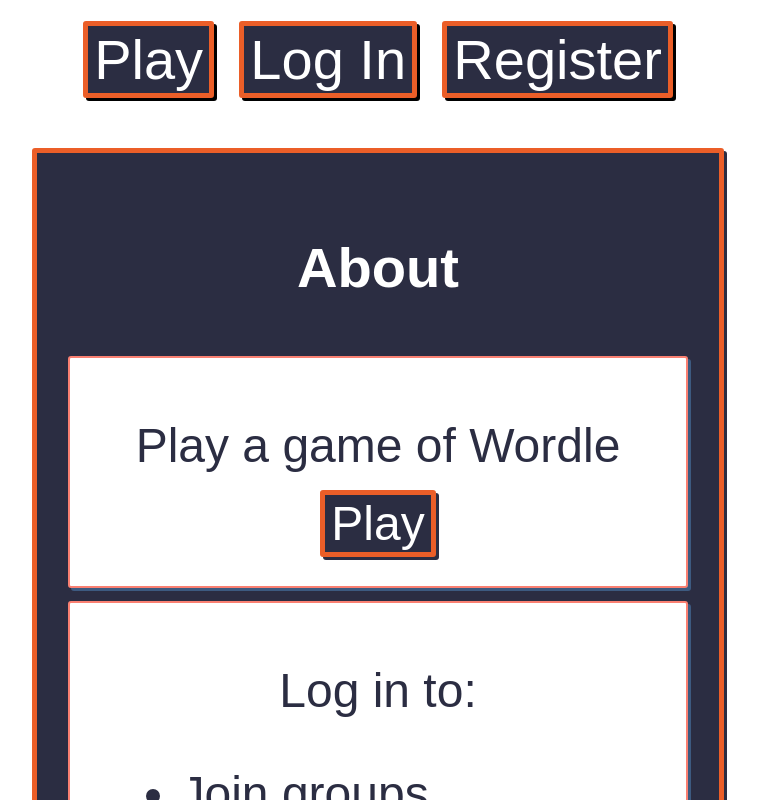
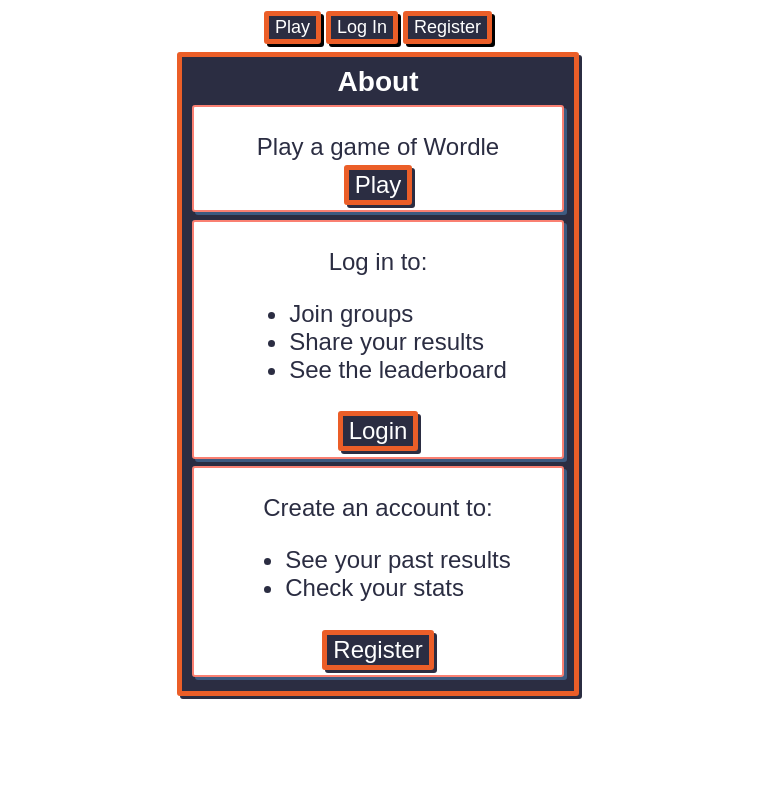
Before and after one commit to leo-mj/wordle-guess-marker, a React (Create React App) app: page / in a window 1280 px wide. Shown: the top 800 px of the page, without its empty margins (262-1020 px from the left). Built offline with nearby package versions, Linux system fonts and the light colour scheme.

Commit message:
Added responsive design for wide screens

```diff
--- a/src/scss/_about-description.scss
+++ b/src/scss/_about-description.scss
@@ -2,22 +2,18 @@
   display: block;
   margin-left: auto;
   margin-right: auto;
-  margin-top: 3%;
-  padding: 2% 2% 2% 2%;
-  width: 50%;
+  margin-top: 2%;
+  padding: 2%;
+  width: 80%;
+  font-size: 400%;
   color: white;
   background-color: #2b2d42;
-  font-size: xxx-large;
   border: 5px solid #eb5e28;
   border-radius: 3px;
   box-shadow: 3px 3px #2b2d42;
   text-align: center;
-}
-
-@media only screen and (max-width: 1200px) {
-  .about {
-    width: 80%;
-    font-size: 400%;
+  h3 {
+    margin: 1%;
   }
 }
 
@@ -49,3 +45,31 @@
     justify-self: center;
   }
 }
+
+@media screen and (min-width: 1200px) {
+  .about {
+    display: block;
+    margin-left: auto;
+    margin-right: auto;
+    margin-top: 0.5%;
+    padding: 0.5%;
+    width: 30%;
+    color: white;
+    background-color: #2b2d42;
+    font-size: x-large;
+    border: 5px solid #eb5e28;
+    border-radius: 3px;
+    box-shadow: 3px 3px #2b2d42;
+    text-align: center;
+    h3 {
+      margin: 0.5%;
+    }
+  }
+
+  .about-section {
+    padding: 0.5%;
+    button {
+      margin: 1%;
+    }
+  }
+}
--- a/src/scss/_groups.scss
+++ b/src/scss/_groups.scss
@@ -153,3 +153,18 @@
   display: flex;
   flex-wrap: wrap;
 }
+
+@media screen and (min-width: 1200px) {
+  .one-group {
+    margin: 1% 30% 1% 30%;
+    font-size: large;
+  }
+
+  .group-button {
+    font-size: large;
+  }
+
+  .group-stat-buttons button {
+    font-size: large;
+  }
+}
--- a/src/scss/_guesses.scss
+++ b/src/scss/_guesses.scss
@@ -8,12 +8,14 @@
   background-color: #8d99ae;
 }
 
+@media screen and (max-width: 1200px) {
   .allRows {
     display: grid;
     grid-template-columns: 18% 18% 18% 18% 18%;
     grid-column-gap: 1%;
     text-align: center;
     justify-content: center;
+  }
 }
 
 .letter {
@@ -41,3 +43,35 @@
   display: flex;
   flex-wrap: wrap;
 }
+
+@media screen and (min-width: 1200px) {
+  .guessDisplay {
+    margin: 0.4% 30% 0.4% 30%;
+    padding-top: 0.1%;
+    padding-bottom: 0.2%;
+  }
+  .allRows {
+    display: grid;
+    grid-template-columns: 10% 10% 10% 10% 10%;
+    grid-column-gap: 0.5%;
+    text-align: center;
+    justify-content: center;
+  }
+
+  .letter {
+    margin: 3% 1% 3% 1%;
+    font-size: large;
+    h1 {
+      font-size: x-large;
+    }
+  }
+
+  .shared-result {
+    font-size: large;
+    h3,
+    p {
+      font-size: x-large;
+      margin: 1%;
+    }
+  }
+}
--- a/src/scss/_guessinput.scss
+++ b/src/scss/_guessinput.scss
@@ -1,7 +1,6 @@
 .inputFields {
   display: flex;
   justify-content: center;
-  margin-top: 2%;
   border: 5px solid #eb5e28;
   border-radius: 3px;
   box-shadow: 3px 3px black;
@@ -33,3 +32,17 @@
     box-shadow: 4px 4px #e0fbfc;
   }
 }
+
+@media screen and (min-width: 1200px) {
+  .inputFields {
+    margin: 0% 35% 0% 35%;
+    padding: 0.5%;
+    input,
+    button {
+      font-size: large;
+    }
+    input {
+      width: 80%;
+    }
+  }
+}
--- a/src/scss/_keyboard.scss
+++ b/src/scss/_keyboard.scss
@@ -31,3 +31,15 @@
 .key:hover {
   box-shadow: 4px 4px #e0fbfc;
 }
+
+@media screen and (min-width: 1200px) {
+  #keyboard {
+    margin: 0% 30% 0% 30%;
+  }
+
+  .key {
+    font-size: large;
+    margin: 0.3%;
+    padding: 2%;
+  }
+}
--- a/src/scss/_menu.scss
+++ b/src/scss/_menu.scss
@@ -16,3 +16,10 @@
 .menu-button:hover {
   box-shadow: 4px 4px #3d5a80;
 }
+
+@media screen and (min-width: 1200px) {
+  .menu-button {
+    font-size: large;
+    margin: 0.2%;
+  }
+}
```
Lines whose indentation alone changed are shown as unchanged.
